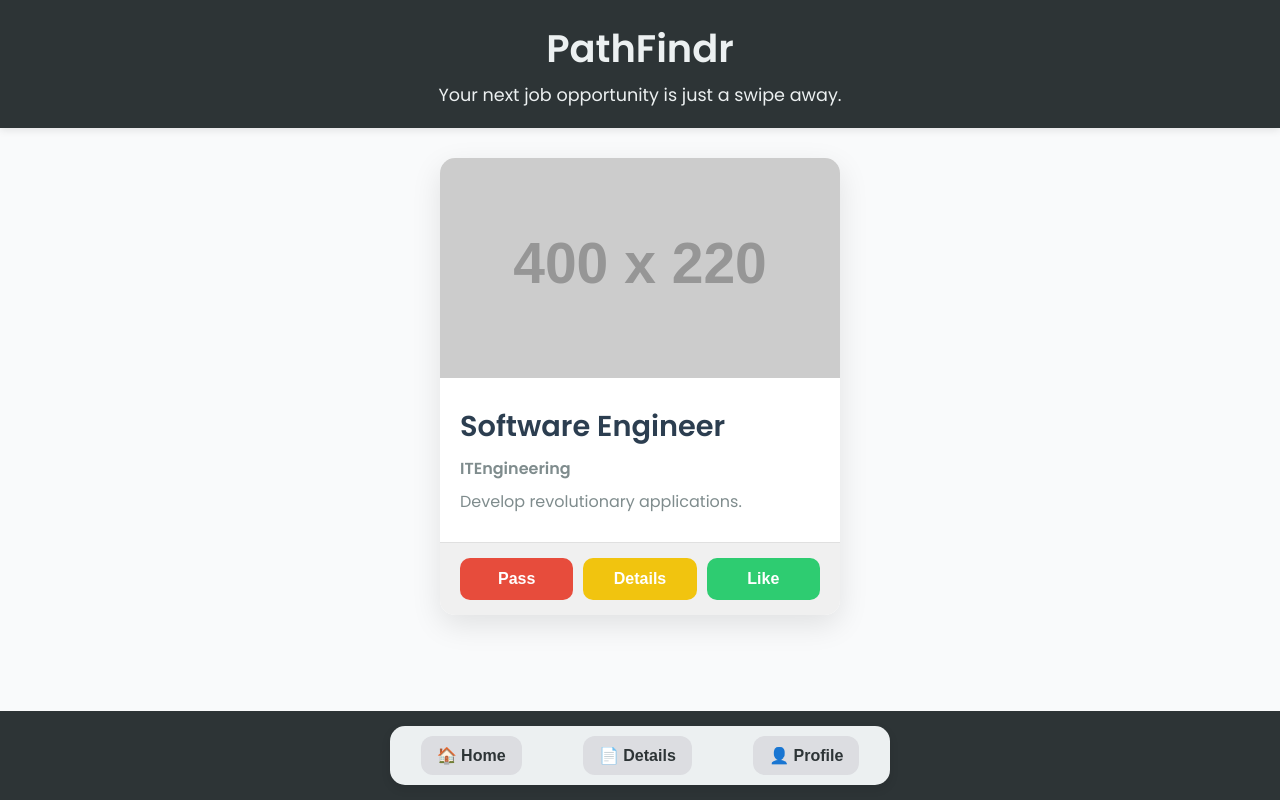
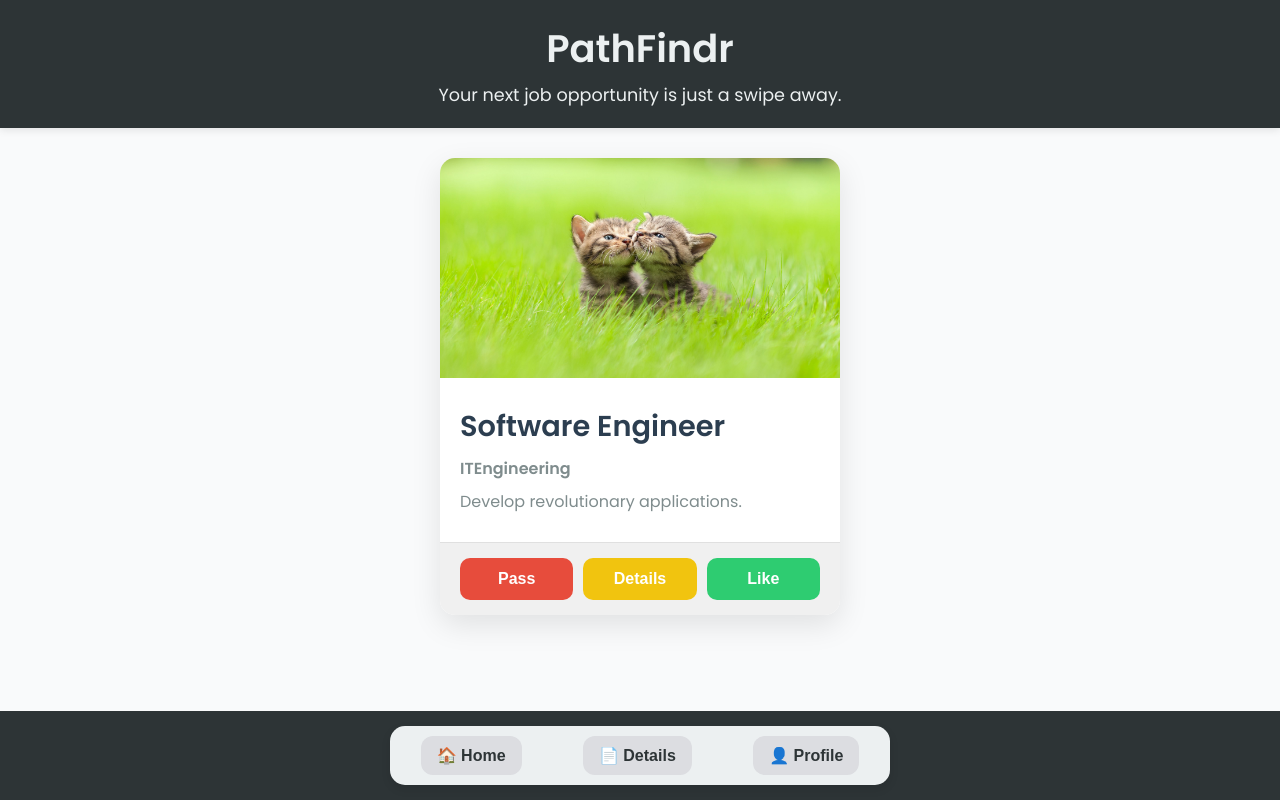
Before and after one commit to HappyCPPD/HtmlApp, a plain HTML site: page App/index.html in a window 1280 px wide. Drawn offline with Linux system fonts and the light colour scheme; placeholder pictures from the web are drawn by us.

Commit message:
Update index.html

```diff
--- a/App/index.html
+++ b/App/index.html
@@ -214,37 +214,37 @@
             {
                 title: "Software Engineer",
                 company: "ITEngineering",
-                image: "https://via.placeholder.com/400x220",
+                image: "https://github.com/HappyCPPD/HtmlApp/blob/main/App/Pictures/cute-photos-of-cats-in-grass-1593184777.jpg?raw=true",
                 description: "Develop revolutionary applications.",
-                details: "Full-time position with remote options and competitive benefits."
+                details: "good."
             },
             {
                  title: "Data Analyst",
                 company: "GoTech",
-                image: "https://via.placeholder.com/400x220",
+                image: "https://github.com/HappyCPPD/HtmlApp/blob/main/App/Pictures/301c337e170aab7ad251b1853bd5d51e.jpg?raw=true",
                 description: "Analyze complex datasets.",
-                details: "Seeking experienced analysts with strong SQL skills."
+                details: "Seeking experienced analysts with SQL skills."
             },
             {
                 title: "UX/UI Designer",
-                company: "CreativePulse",
-                image: "https://via.placeholder.com/400x220",
-                description: "Design user-friendly interfaces and experiences.",
-                details: "Looking for creative designers with Figma and Adobe XD experience."
+                company: "Alobe",
+                image: "https://github.com/HappyCPPD/HtmlApp/blob/main/App/Pictures/9922686feac3093cb97ff00c677594c4.jpg?raw=true",
+                description: "Design user friendly interfaces and experiences.",
+                details: "Looking for creative designers with Yigma and Alobe experience."
             },
             {
                 title: "Marketing Specialist",
-                company: "BrightWave Media",
-                image: "https://via.placeholder.com/400x220",
+                company: "MediaKorp",
+                image: "https://github.com/HappyCPPD/HtmlApp/blob/main/App/Pictures/th.jpg?raw=true",
                 description: "Develop and execute marketing campaigns.",
-                details: "Experience in digital marketing and social media strategies is a plus."
+                details: "Experience in digital marketing and social media strategies is needed."
             },
             {
                 title: "Cybersecurity Analyst",
-                company: "SecureNet Solutions",
-                image: "https://via.placeholder.com/400x220",
+                company: "MTEngineering",
+                image: "https://github.com/HappyCPPD/HtmlApp/blob/main/App/Pictures/cute-cat-aesthetic-rilakkuma-hat-b4x2z9e5f61n0cha.jpg?raw=true",
                 description: "Protect systems from cyber threats and vulnerabilities.",
-                details: "Candidates should have knowledge of network security protocols."
+                details: "Employees should have knowledge of network security protocols."
             }
         ];
 
```
